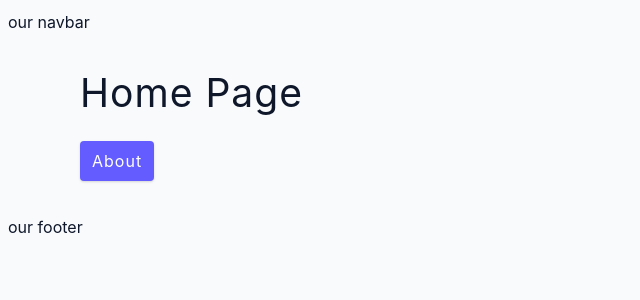
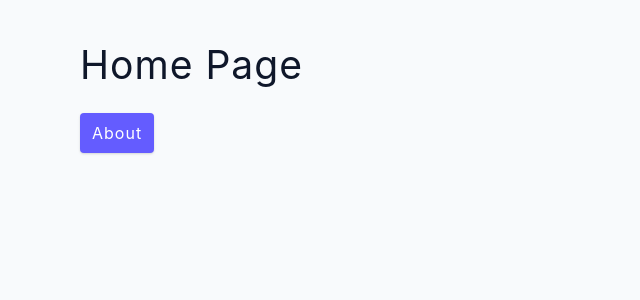
Before and after one commit to Mohanraj-Muthukumaran/React-Router, a React (Create React App) app: page / in a window 1280 px wide. Shown: the top 300 px of the page, without its empty margins (0-640 px from the left). Built offline with nearby package versions, Linux system fonts and the light colour scheme.

Commit message:
Add. nested routes

```diff
--- a/src/App.js
+++ b/src/App.js
@@ -8,18 +8,16 @@
 function App() {
   return (
     <BrowserRouter>
-        <nav>
-            our navbar
-        </nav>
         <Routes>
-            <Route path='*' element={ <Error/> }/>
-            <Route path='/' element={ <Home/> }/>
-            <Route path='/about' element={ <About/> }/>
-            <Route path='/products' element={ <Products/> }/>
+          <Route path='/' element={ <Home/> }>
+            <Route path='about' element={ <About/> }/>
+            <Route path='products' element={ <Products/> }/>
+          </Route>
+          <Route path="dashboard" element={ <div> Dashboard </div>}>
+            <Route path="stats" element={ <div> stats </div> }/>
+          </Route>
+          <Route path='*' element={ <Error/> }/>
         </Routes>
-        <footer>
-          our footer
-        </footer>
     </BrowserRouter>
   );
 }
```
